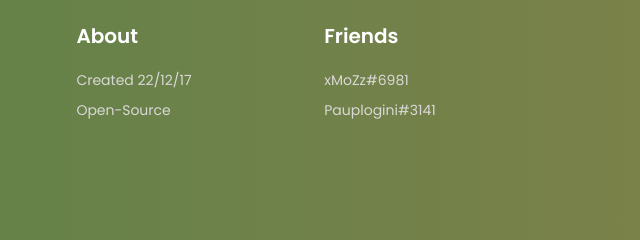
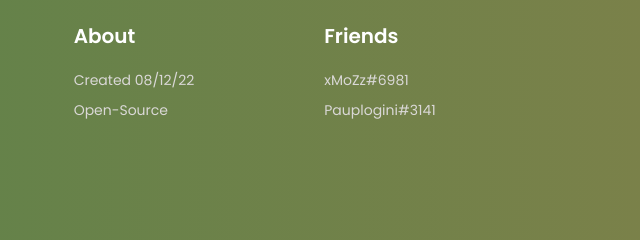
Before and after one commit to SunfxDEV/SunfxDEV.github.io, a plain HTML site: page index.html in a window 1280 px wide. Shown: the part 2067-2307 px from the top of the page, 383-1023 px from the left. Drawn offline with nearby package versions, Linux system fonts and the light colour scheme; files that its build step writes are made by us from their sources.

Commit message:
Update index.html

```diff
--- a/index.html
+++ b/index.html
@@ -148,7 +148,7 @@
 
                         <ul class="footer__links">
                             <li>
-                                <a href="#" class="footer__link">Created 22/12/17</a>
+                                <a href="#" class="footer__link">Created 08/12/22</a>
                             </li>
                             <li>
                                 <a href="#" class="footer__link">Open-Source</a>
```
